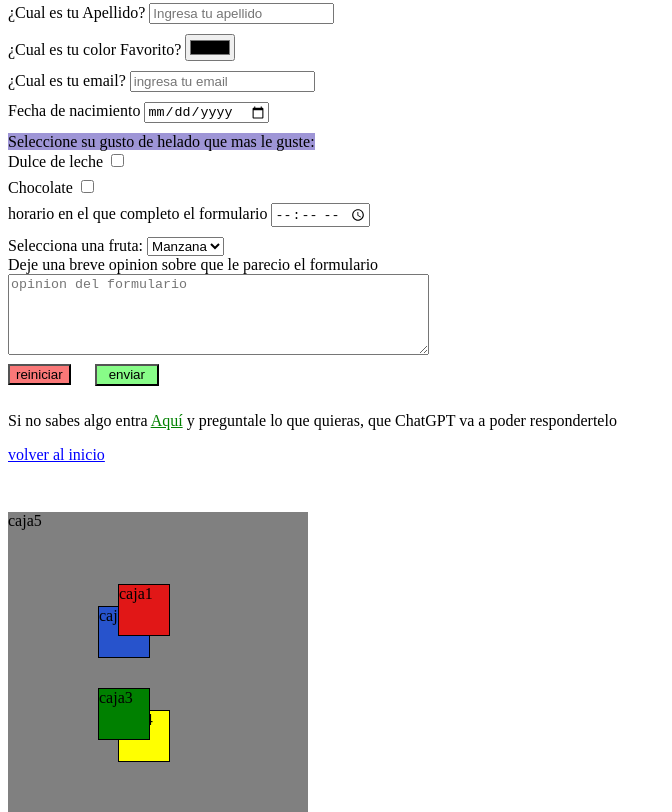
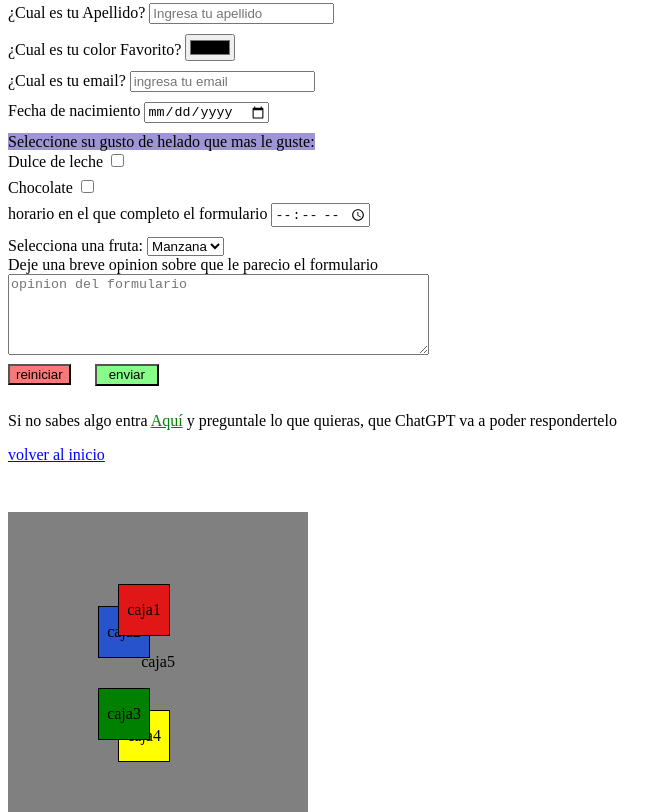
Before and after one commit to faustodesojo/HTML-CSS, a plain HTML site: page index.html in a window 1280 px wide. Shown: the part 1154-1966 px from the top of the page, without its empty margins (0-672 px from the left). Drawn offline with Linux system fonts and the light colour scheme.

Commit message:
cambio de fondo h1 y centrado de cajas

```diff
--- a/css/estilo.css
+++ b/css/estilo.css
@@ -169,8 +169,11 @@ flex-wrap: wrap;
 }
 header
 {
-	background-color: black;
+	background-image: url(../../a/logoalambradosbelgrano.jpg);
+	background-repeat:repeat;
+	background-size: contain;
 	padding: 10px 10px;
+	border-radius: 2em;
 }
 .Nombre
 {
@@ -273,6 +276,14 @@ th
 	position:relative;
 	top: 200px;
 	z-index:0;
+	text-align: center;
+	justify-content: center;
+	align-items: center;
+	display: flex;
+}
+.p-div
+{
+	text-align: center;
 }
 .almb
 {
--- a/index.html
+++ b/index.html
@@ -140,11 +140,11 @@
 	<a href="#" class="inicio">volver al inicio</a>
 </footer>
 
-	<div class="caja1">caja1</div>
-	<div class="caja2">caja2</div>
-	<div class="caja3">caja3</div>
-	<div class="caja4">caja4</div>
-	<div class="caja5">caja5</div>
+	<div class="caja1"><p class="p-div">caja1</p></div>
+	<div class="caja2"><p class="p-div">caja2</p></div>
+	<div class="caja3"><p class="p-div">caja3</p></div>
+	<div class="caja4"><p class="p-div">caja4</p></div>
+	<div class="caja5"><p class="p-div">caja5</p></div>
 
 	</body>
 	</html>
```
